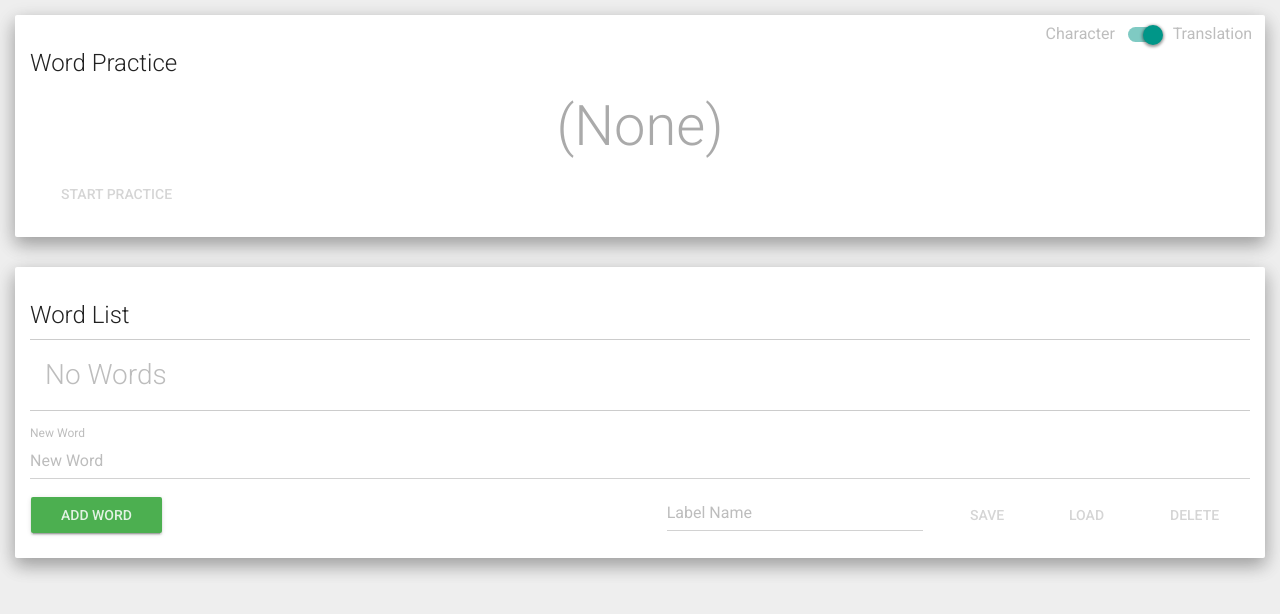
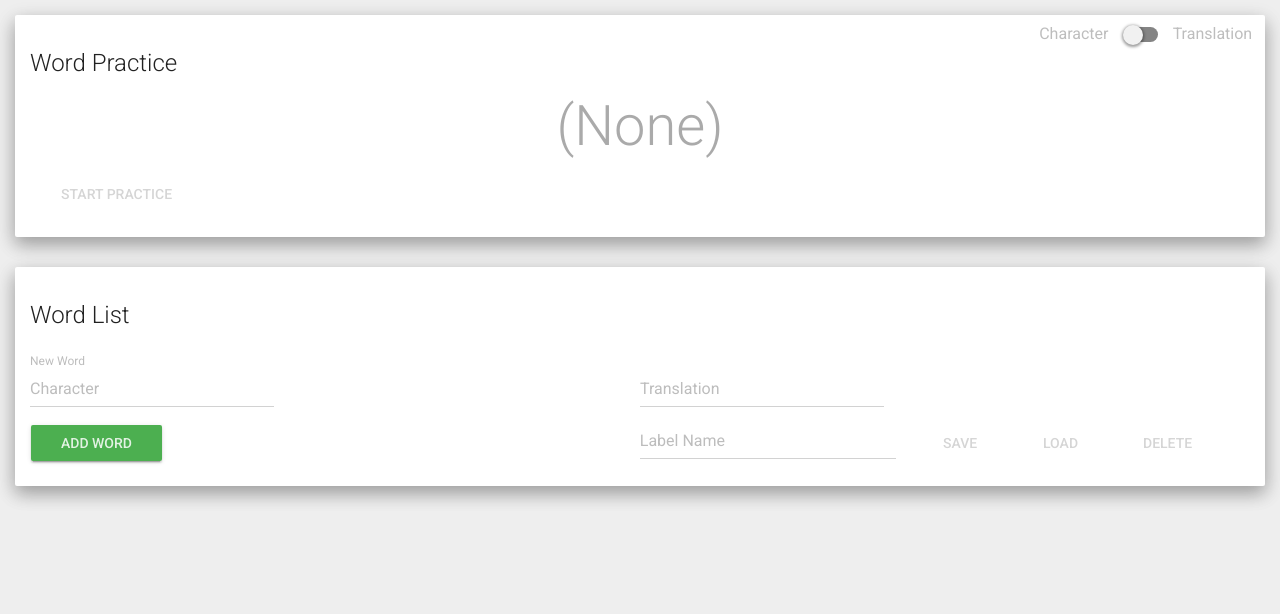
Before and after one commit to ezwang/HackTJ2016, a Flask app: page / in a window 1280 px wide. Shown: the part 60-674 px from the top of the page. Run offline with Flask 2, Linux system fonts and the light colour scheme; some libraries are stand-ins or nearby versions.

Commit message:
made character and translation inputs

```diff
--- a/static/js/index.js
+++ b/static/js/index.js
@@ -62,7 +62,6 @@ $(document).ready(function() {
         $("#load-set, #save-set, #delete-set").prop("disabled", $("#set-label").val().length == 0);
     });
     $.get('/getListOfSets', function(data) {
-      console.log(data.data);
       $('#set-label').autocomplete({source: data.data, delay: 0});
     });
     //console.log(all_sets);
--- a/templates/index.html
+++ b/templates/index.html
@@ -64,7 +64,7 @@
     <h3>Word Practice</h3>
     <div class="togglebutton" style='position:absolute;top:1vh;right:1vw;'>
       <label>
-        Character<input type="checkbox" style='margin-left:1vw;' checked>Translation
+        Character<input type="checkbox" style='margin-left:1.5vw;'>Translation
       </label>
     </div>
     <div id="practice-word"></div>
@@ -72,13 +72,23 @@
 </div>
 <div class="card">
     <h3>Word List</h3>
-    <div id="word-list"></div>
-    <div class="form-group">
-        <label for="new-word" class="control-label">New Word</label>
-        <input type="text" id="new-word" name="new-word" class="form-control" placeholder="New Word" />
-    </div>
+    <label for="new-word-char" class="control-label">New Word</label>
+    <table style='width:100%;'>
+      <tr>
+        <td>
+          <div class="form-group">
+              <input type="text" id="new-word-char" name="new-word-char" class="form-control" style='width:40%' placeholder="Character" />
+          </div>
+        </td>
+        <td>
+          <div class="form-group">
+              <input type="text" id="new-word-trans" name="new-word-trans" class="form-control" style='width:40%' placeholder="Translation" />
+          </div>
+        </td>
+      </tr>
+    </table>
     <button id="add-word" class="btn btn-raised btn-success">Add Word</button>
-    <div style='float:right;'>
+    <div style='float:right;margin-right:2.1vw;'>
       <input type='text' id='set-label' class="form-control" style='width:20vw;box-shadow:none;margin-right:1vw;display:inline' placeholder="Label Name">
       <button id='save-set' class="btn btn-raised btn-success" disabled>Save</button>
       <button id='load-set' class="btn btn-raised btn-success" disabled>Load</button>
```
